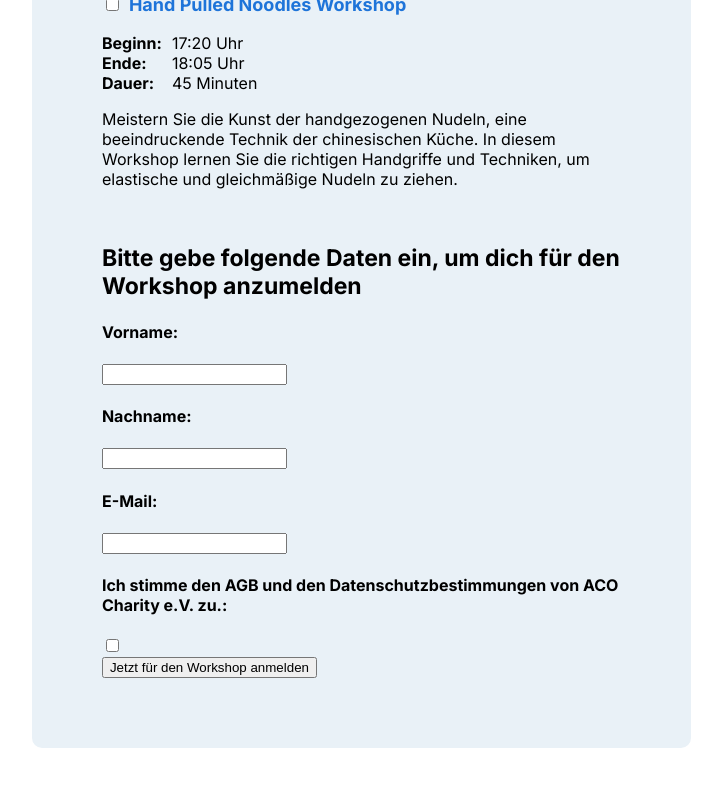
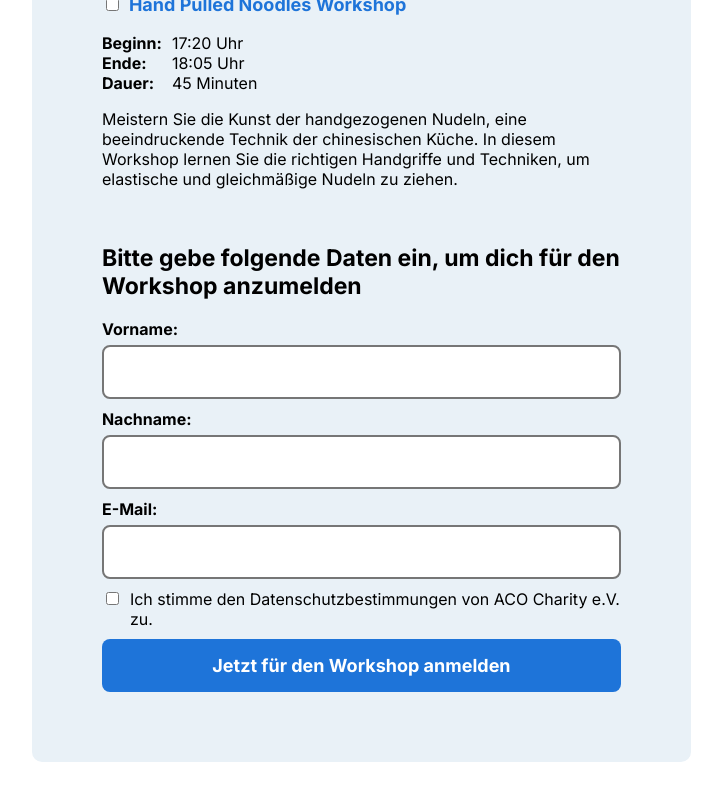
Before and after one commit to ACO-Charity/toa-reservation-frontend, a React (Vite) app: page / in a window 1280 px wide. Shown: the part 686-1486 px from the top of the page, without its empty margins (541-1263 px from the left). Built offline with nearby package versions, Linux system fonts and the light colour scheme.

Commit message:
feature: add common components feature: adjust styling

```diff
--- /dev/null
+++ b/src/components/common/button/Button.scss
@@ -0,0 +1,14 @@
+.aco-btn {
+  all           : unset;
+  cursor        : pointer;
+  border-radius : 8px;
+  padding       : 1rem;
+  text-align    : center;
+  color         : white;
+  font-weight   : bold;
+  font-size     : 18px;
+
+  &.primary {
+    background-color : var(--primary-color);
+  }
+}
--- /dev/null
+++ b/src/components/common/button/Button.tsx
@@ -0,0 +1,17 @@
+import './Button.scss';
+
+export interface ButtonProps {
+    type?: 'primary' | 'secondary';
+    label: string;
+    onClick: () => void;
+}
+
+const Button = (props: ButtonProps) => {
+    return (
+        <button className={`aco-btn ${props.type ?? 'primary'}`} onClick={props.onClick}>
+            {props.label}
+        </button>
+    );
+};
+
+export default Button;
--- /dev/null
+++ b/src/components/common/checkbox/Checkbox.scss
@@ -0,0 +1,8 @@
+.aco-checkbox {
+  label {
+    display        : flex;
+    flex-direction : row;
+    align-items    : flex-start;
+    gap            : 0.5rem;
+  }
+}
--- /dev/null
+++ b/src/components/common/checkbox/Checkbox.tsx
@@ -0,0 +1,25 @@
+import './Checkbox.scss';
+
+export interface CheckboxProps {
+    label?: string;
+    value?: boolean;
+    onChange: (value: boolean) => void;
+}
+
+const Checkbox = (props: CheckboxProps) => {
+
+    const toggleCheckbox = () => {
+        props.onChange(!props.value);
+    };
+
+    return (
+        <div className="aco-checkbox">
+            <label>
+                <input type="checkbox" checked={props.value} onChange={toggleCheckbox}/>
+                {props.label}
+            </label>
+        </div>
+    );
+};
+
+export default Checkbox;
--- /dev/null
+++ b/src/components/common/text-input/TextInput.scss
@@ -0,0 +1,17 @@
+.aco-textinput {
+  display        : flex;
+  flex-direction : column;
+  gap            : 6px;
+
+  label {
+    font-weight : bold;
+    font-size   : 16px;
+  }
+
+  input {
+    border-style  : solid;
+    padding       : 1rem;
+    font-size     : 16px;
+    border-radius : 8px;
+  }
+}
--- /dev/null
+++ b/src/components/common/text-input/TextInput.tsx
@@ -0,0 +1,30 @@
+import './TextInput.scss';
+import {ChangeEvent} from 'react';
+
+export interface TextInputProps {
+    label: string;
+    isEmail?: boolean;
+    value?: string;
+    onChange: (text: string) => void;
+    error?: string;
+    placeholder?: string;
+}
+
+const TextInput = (props: TextInputProps) => {
+
+    const handleChangeText = (event: ChangeEvent<HTMLInputElement>) => {
+        props.onChange(event.target.value);
+    };
+
+    return (
+        <div className={`aco-textinput ${props.error && 'error'}`}>
+            <label>{props.label}:</label>
+            <input type={props.isEmail ? 'email' : 'text'}
+                   value={props.value ?? ''}
+                   placeholder={props.placeholder}
+                   onChange={handleChangeText}/>
+        </div>
+    );
+};
+
+export default TextInput;
--- /dev/null
+++ b/src/components/reservation-workshop-form/ReservationWorkshopForm.scss
@@ -0,0 +1,5 @@
+.form-fields {
+  display        : flex;
+  flex-direction : column;
+  gap            : 10px
+}
--- a/src/components/reservation-workshop-form/ReservationWorkshopForm.tsx
+++ b/src/components/reservation-workshop-form/ReservationWorkshopForm.tsx
@@ -1,22 +1,47 @@
-import '../workshop-description/WorkshopDescription.scss'
-import '../reservation-workshop-form/form-field/FormField.tsx'
-import FormField from "./form-field/FormField.tsx";
+import {useState} from 'react';
+import {useReservationData} from '../../store/ReservationDataStore.ts';
+import Button from '../common/button/Button.tsx';
+import Checkbox from '../common/checkbox/Checkbox.tsx';
+import './ReservationWorkshopForm.scss';
+import TextInput from '../common/text-input/TextInput.tsx';
 
 function ReservationWorkshopForm() {
+    const {reservationData, updateReservationData} = useReservationData();
+    const [privacyChecked, setPrivacyChecked] = useState(false);
+    const submitLabel = 'Jetzt für den Workshop anmelden';
+
+    const handleChangePersonalInfo = (key: 'firstName' | 'lastName' | 'email') => {
+        return (value: string) => {
+            const newReservationData = {
+                ...reservationData,
+                [key]: value
+            };
+            updateReservationData(newReservationData);
+        };
+    };
+
+    const submit = () => {
+        console.debug('reservationData', reservationData);
+        console.debug('privacyChecked', privacyChecked);
+    };
 
     return (
         <div>
             <h2>Bitte gebe folgende Daten ein, um dich für den
                 Workshop anzumelden</h2>
-            <form>
-                <FormField label="Vorname" type="text" name="vorname"/>
-                <FormField label="Nachname" type="text" name="nachname"/>
-                <FormField label="E-Mail" type="email" name="email"/>
-                <FormField label="Ich stimme den AGB und den Datenschutzbestimmungen von ACO Charity e.V. zu."
-                           type="checkbox"
-                           name="terms"/>
-                <input type="submit" value="Jetzt für den Workshop anmelden"/>
-            </form>
+            <div className="form-fields">
+                <TextInput label="Vorname" value={reservationData.firstName}
+                           onChange={handleChangePersonalInfo('firstName')}/>
+                <TextInput label="Nachname" value={reservationData.lastName}
+                           onChange={handleChangePersonalInfo('lastName')}/>
+                <TextInput label="E-Mail" isEmail value={reservationData.email}
+                           onChange={handleChangePersonalInfo('email')}/>
+
+                <Checkbox onChange={setPrivacyChecked}
+                          value={privacyChecked}
+                          label="Ich stimme  den Datenschutzbestimmungen von ACO Charity e.V. zu."/>
+                <Button label={submitLabel} onClick={submit}/>
+            </div>
         </div>
 
     );
--- a/src/components/reservation-workshop-form/form-field/FormField.tsx
+++ /dev/null
@@ -1,10 +0,0 @@
-function FormField({label, type, name}) {
-    return (
-        <div>
-            <h4>{label}:</h4>
-            <input type={type} name={name}/>
-        </div>
-    );
-}
-
-export default FormField;
--- a/src/components/workshop-description/WorkshopDescription.tsx
+++ b/src/components/workshop-description/WorkshopDescription.tsx
@@ -4,7 +4,7 @@ import ReservationWorkshopForm from '../reservation-workshop-form/ReservationWor
 import WorkshopCheckbox from './WorkshopCheckbox.tsx';
 import './WorkshopDescription.scss';
 
-function WorkshopDescription(): JSX.Element {
+const WorkshopDescription = () => {
     const descriptions: WorkshopDetails[] = [
         {
             type: WorkshopType.KIMCHI,
@@ -45,6 +45,6 @@ function WorkshopDescription(): JSX.Element {
 
         </>
     );
-}
+};
 
 export default WorkshopDescription;
--- a/src/styles/index.scss
+++ b/src/styles/index.scss
@@ -1,34 +1,41 @@
+:root {
+  --primary-color : #1E74D9;
+}
+
+
 html {
-  background: white;
-  font-family: 'Inter', sans-serif;
+  background  : white;
+  font-family : 'Inter', sans-serif;
+}
+
+h1, h3 {
+  color : var(--primary-color)
 }
 
 h1 {
-  color: #1E74D9;
-  font-size: 40px;
-  margin: 0;
+  font-size : 40px;
+  margin    : 0;
 }
 
 h2 {
-  color: black;
-  font-size: 23px;
+  color     : black;
+  font-size : 23px;
 }
 
 h3 {
-  color: #1E74D9;
-  font-size: 18px;
+  font-size : 18px;
 }
 
 h4 {
-  font-size: 16px;
-  color: black;
+  font-size : 16px;
+  color     : black;
 }
 
 p {
-  font-size: 16px;
+  font-size : 16px;
 }
 
 .container-box {
-  display: flex;
-  justify-content: space-between;
+  display         : flex;
+  justify-content : space-between;
 }
```
Also changed, not shown: src/components/workshop-description/WorkshopDescription.scss (+8 -9 lines).
